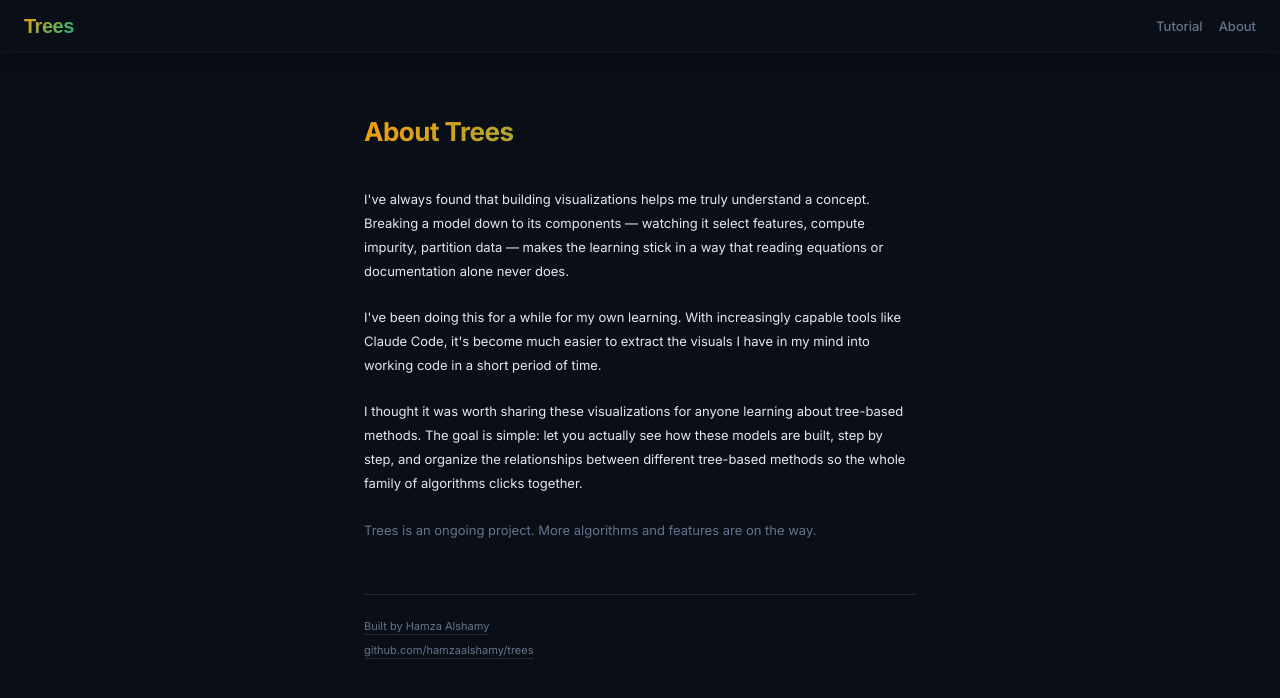
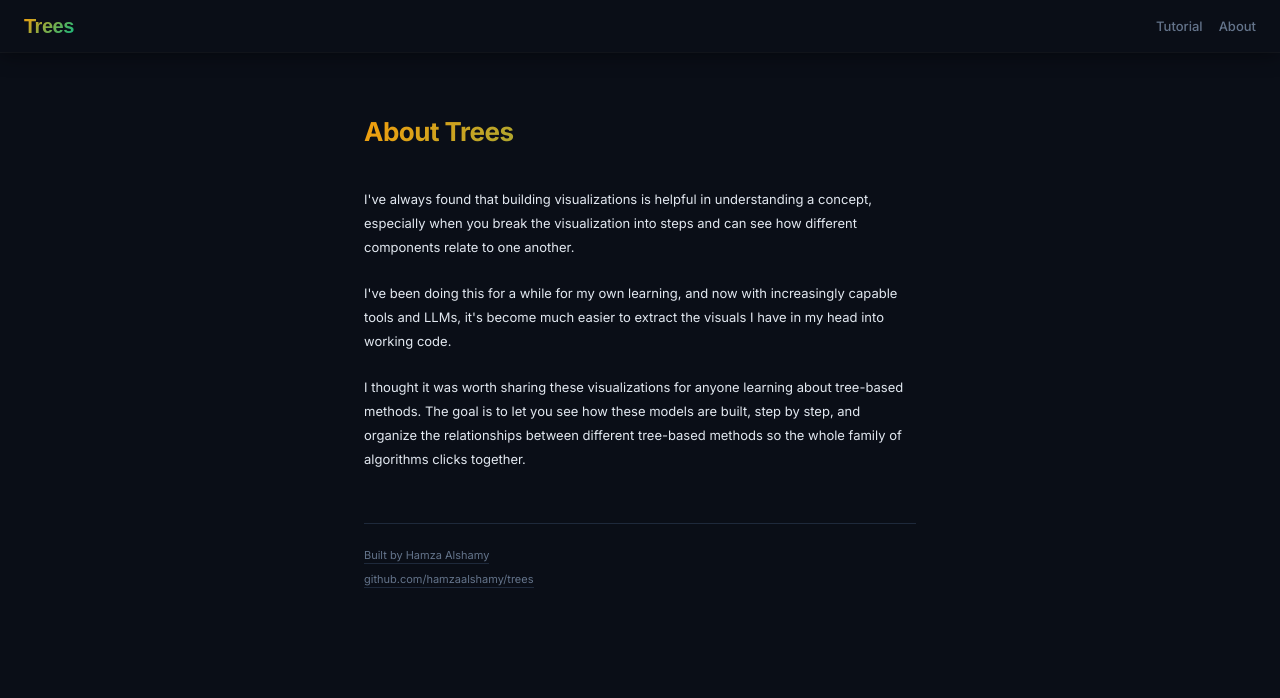
Before and after one commit to hamzaalshamy/trees, a React (Vite) app: page /about in a window 1280 px wide. Shown: the top 698 px of the page. Built offline with nearby package versions, Linux system fonts and the light colour scheme.

Commit message:
Update 'About' section

```diff
--- a/src/About.jsx
+++ b/src/About.jsx
@@ -2,10 +2,9 @@ import { C } from "./theme";
 import GlobalHeader from "./GlobalHeader";
 
 const PARAGRAPHS = [
-  "I've always found that building visualizations helps me truly understand a concept. Breaking a model down to its components — watching it select features, compute impurity, partition data — makes the learning stick in a way that reading equations or documentation alone never does.",
-  "I've been doing this for a while for my own learning. With increasingly capable tools like Claude Code, it's become much easier to extract the visuals I have in my mind into working code in a short period of time.",
-  "I thought it was worth sharing these visualizations for anyone learning about tree-based methods. The goal is simple: let you actually see how these models are built, step by step, and organize the relationships between different tree-based methods so the whole family of algorithms clicks together.",
-  "Trees is an ongoing project. More algorithms and features are on the way.",
+  "I've always found that building visualizations is helpful in understanding a concept, especially when you break the visualization into steps and can see how different components relate to one another.",
+  "I've been doing this for a while for my own learning, and now with increasingly capable tools and LLMs, it's become much easier to extract the visuals I have in my head into working code.",
+  "I thought it was worth sharing these visualizations for anyone learning about tree-based methods. The goal is to let you see how these models are built, step by step, and organize the relationships between different tree-based methods so the whole family of algorithms clicks together.",
 ];
 
 export default function About() {
@@ -52,7 +51,7 @@ export default function About() {
                 margin: 0,
                 fontSize: 13,
                 lineHeight: 1.85,
-                color: i === PARAGRAPHS.length - 1 ? C.dim : C.text,
+                color: C.text,
               }}
             >
               {p}
```
